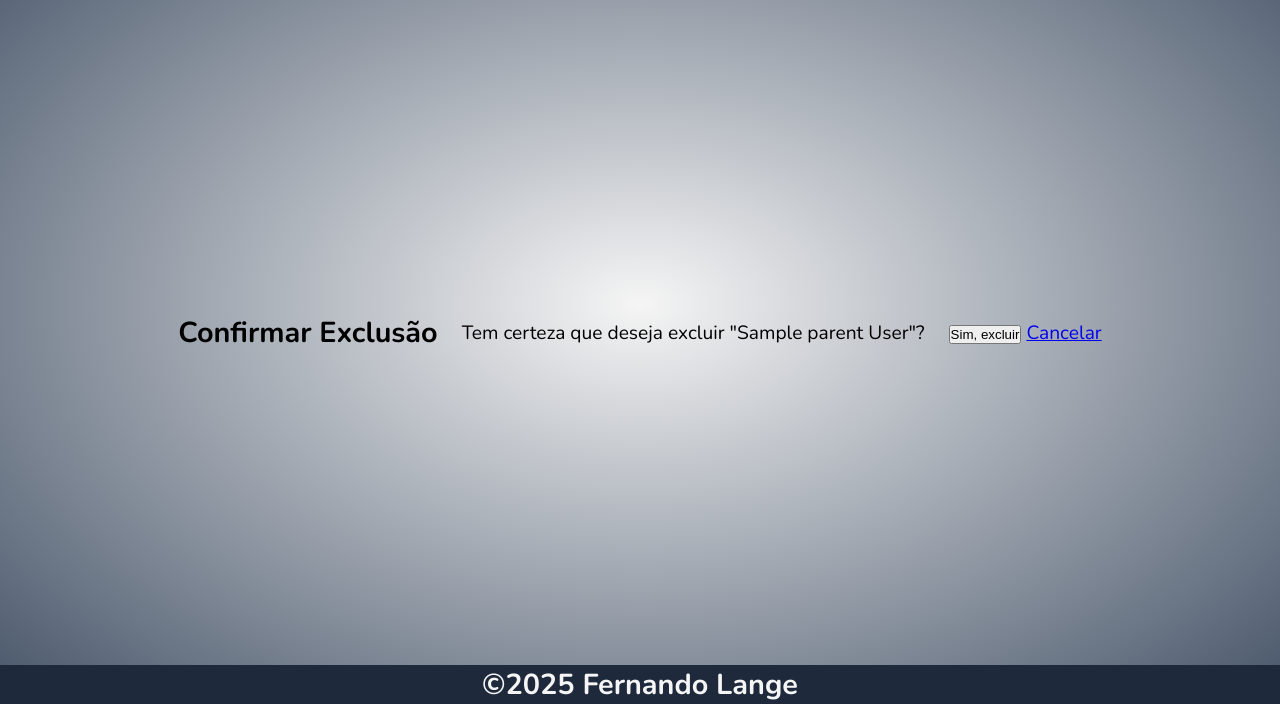
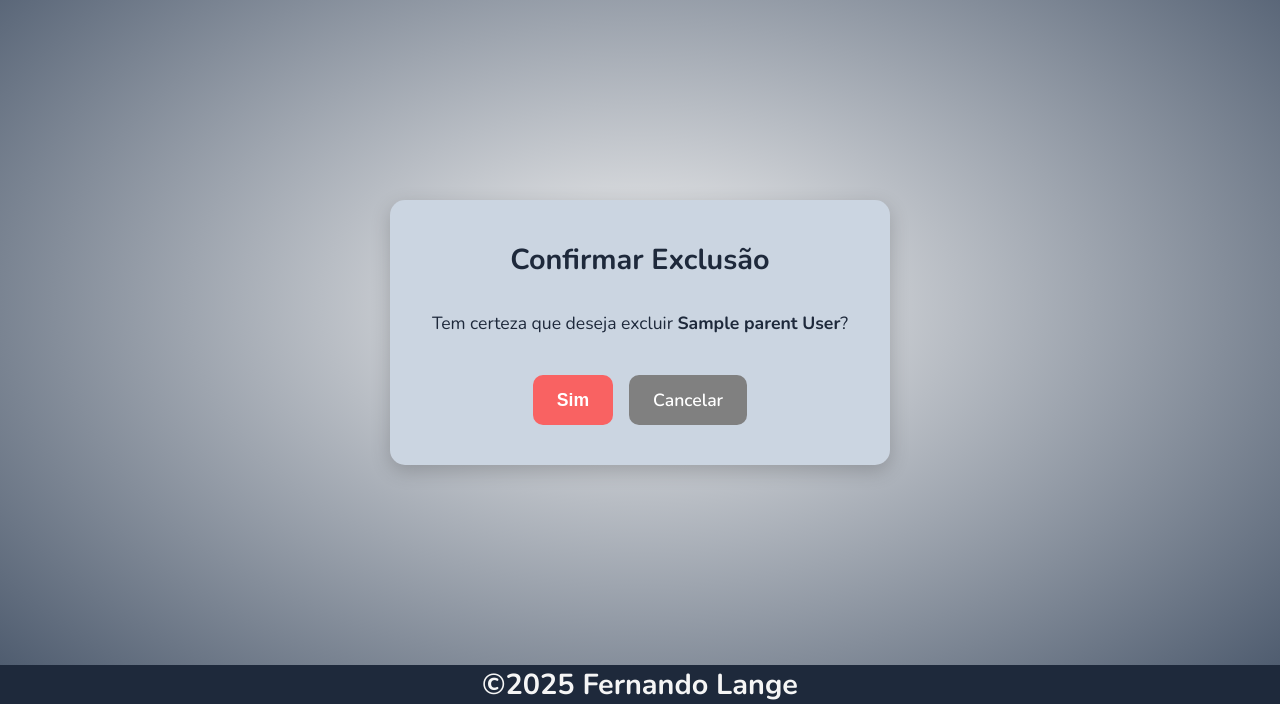
Before and after one commit to pycodemoz/web-lange-django, a Django app: template parents/templates/parent_delete.html in a window 1280 px wide. Shown: the part 96-800 px from the top of the page. Run offline with Django 5.2, Linux system fonts and the light colour scheme; the template is opened without the code that fills it: values that come from a table or form of the project are taken from there, others are empty; tables that the repository leaves empty hold one stand-in row (values such as "Sample post").

Commit message:
Add css and change parent_delete.html

```diff
--- a/app/templates/_header.html
+++ b/app/templates/_header.html
@@ -27,7 +27,7 @@
                   <img src="{{ user.parent.photo.url }}" alt="{{ user.username }}" class="user-avatar">
              {% else %}
                   <img src="{% static 'images/semfoto.png' %}" alt="Avatar" class="user-avatar">
-                  {% endif %}
+               {% endif %}
                   <span>Bem-vindo, {{ user.username }}</span>
             </div>
             {% endif %}
--- a/parents/templates/parent_delete.html
+++ b/parents/templates/parent_delete.html
@@ -5,23 +5,20 @@
     Apagar Fotos
 {% endblock %}
 
-
 {% block content %}
-
- {% include '_header.html' %}
+  {% include '_header.html' %}
 
   <main class="cards-page">
-    <h2>Confirmar Exclusão</h2>
-    <p>Tem certeza que deseja excluir "{{ parent }}"?</p>
+    <div class="exclusao">
+      <h2>Confirmar Exclusão</h2>
+      <p>Tem certeza que deseja excluir <strong>{{ parent }}</strong>?</p>
       <form method="post">
           {% csrf_token %}
-          <button type="submit">Sim, excluir</button>
+          <button type="submit">Sim</button>
           <a href="{% url 'parents' %}">Cancelar</a>
       </form>
+    </div>
   </main>
 
- {% include '_footer.html' %}
-
-</body>
-</html>
+  {% include '_footer.html' %}
 {% endblock %}
--- a/parents/templates/parent_update.html
+++ b/parents/templates/parent_update.html
@@ -1,7 +1,7 @@
 {% extends 'base.html' %}
 
 {% block title %}
-  Formulário de Cadastro
+  Formulário de Actualização e Apagar
 {% endblock %}
 
 {% block content %}
--- a/parents/templates/parents.html
+++ b/parents/templates/parents.html
@@ -14,7 +14,10 @@
     {% for parent in parents %}
     <article id="profile{{ forloop.counter }}" class="card">
       <figure>
+         {% if perms.parents.change_parent %}
           <a href="{% url 'parent_update' parent.id %}" title="Clique na imagem para atualizar ou deletar">
+         {% endif %}
+
           {% if parent.photo %}
               <img src="{{ parent.photo.url }}" alt="{{ parent.name }}" width="600" height="600">
           {% else %}
--- a/static/css/style.css
+++ b/static/css/style.css
@@ -449,6 +449,7 @@ main.form-users {
   align-items: center;
   gap: 0.5rem;
   text-transform: initial;
+  color: whitesmoke;
 }
 
 .user-avatar {
@@ -463,6 +464,82 @@ main.form-users {
   font-size: 1rem;
   font-weight: 500;
 }
+
+/* === PÁGINA DE EXCLUSÃO === */
+main.cards-page {
+  display: flex;
+  justify-content: center;
+  align-items: center;
+  flex-grow: 1;
+  padding: 2rem;
+}
+
+.exclusao {
+  background-color: #cbd5e1;
+  padding: 2.5rem;
+  border-radius: 15px;
+  box-shadow: 0 6px 20px rgba(0, 0, 0, 0.2);
+  text-align: center;
+  width: min(90%, 500px);
+  display: flex;
+  flex-direction: column; /* ← organiza em coluna */
+  justify-content: center;
+  align-items: center;
+  gap: 1.5rem; /* espaçamento entre título, texto e botões */
+}
+
+.exclusao h2 {
+  color: #1e293b;
+  font-size: 1.8rem;
+  margin-bottom: 0.5rem;
+}
+
+.exclusao p {
+  color: #1e293b;
+  font-size: 1.1rem;
+}
+
+.exclusao form {
+  display: flex;
+  justify-content: center;
+  gap: 1rem;
+  margin-top: 1rem;
+}
+
+.exclusao button {
+  background-color: #f96262;
+  color: white;
+  padding: 0.8rem 1.5rem;
+  border: none;
+  border-radius: 10px;
+  cursor: pointer;
+  font-size: 1.1rem;
+  font-weight: 600;
+  transition: background-color 0.2s, transform 0.1s;
+}
+
+.exclusao button:hover {
+  background-color: #ff0000d4;
+  transform: translateY(-2px);
+}
+
+.exclusao a {
+  background-color: gray;
+  text-decoration: none;
+  color: white;
+  padding: 0.8rem 1.5rem;
+  border-radius: 10px;
+  font-size: 1.1rem;
+  font-weight: 600;
+  transition: background-color 0.2s, transform 0.1s;
+}
+
+.exclusao a:hover {
+  background-color: #b8b5b5d4;
+  transform: translateY(-2px);
+}
+
+
 
 
 /* MEDIA QUERIES */
@@ -565,3 +642,11 @@ main.form-users {
     display: none; /* Esconde em landscape também */
   }
 }
+
+div {
+  color: black;
+  padding: auto;
+  display: flex;
+  justify-content: center;
+
+}
```
